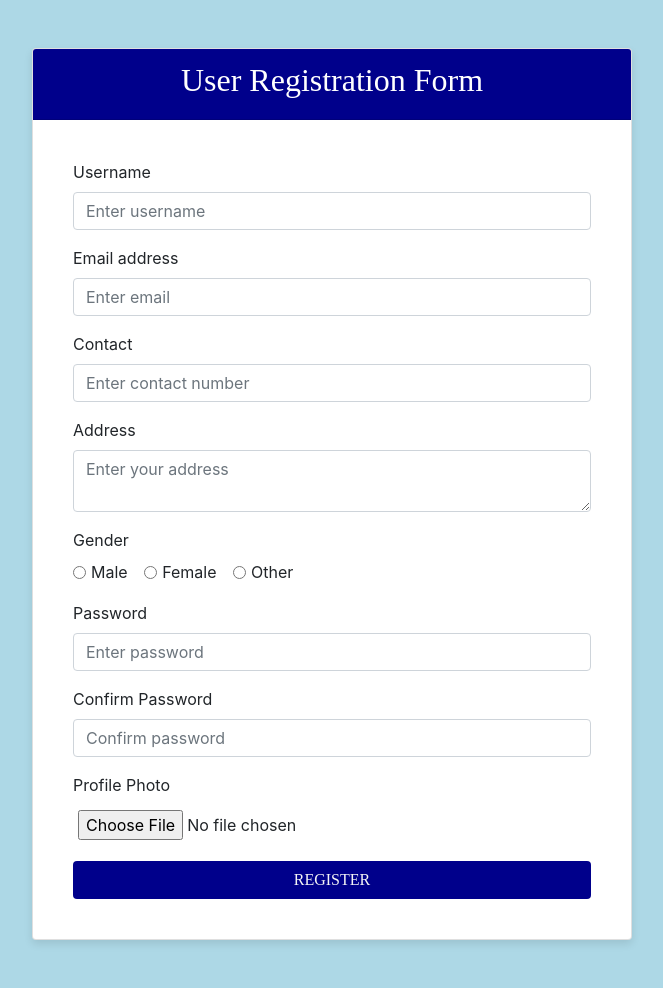
After one commit to PrajaktaGarodi/SLAM_BOOK_PROJECT, a PHP site: page /register.php in a window 1280 px wide. The commit adds this page. Shown: the whole page, without its empty margins (308-971 px from the left). Run offline with PHP 8.4, Linux system fonts and the light colour scheme.

Commit message:
upload register page and login page with db connection successfully....

```diff
--- /dev/null
+++ b/assets/css/user_register/style.css
@@ -0,0 +1,40 @@
+body {
+    background-color: lightblue;
+  }
+
+  .card {
+    max-width: 600px;
+    margin: auto;
+    box-shadow: 0 4px 8px rgba(0, 0, 0, 0.1);
+  }
+
+  .card-header {
+    background-color:darkblue;
+    color: white;
+    font-size: 1.5rem;
+    /* padding: 10px 0; */
+    font-family: 'Times New Roman', Times, serif;
+  }
+
+  form {
+    padding: 20px;
+  }
+
+  .form-control,
+  .form-control-file {
+    margin-bottom: 15px;
+  }
+
+  #profilePhoto {
+    padding: 5px;
+  }
+
+  button {
+    background-color: darkblue;
+    color: whitesmoke;
+  }
+
+  .error {
+    color: red;
+    font-style: italic;
+  }
--- /dev/null
+++ b/assets/js/user_registeration/script.js
@@ -0,0 +1,68 @@
+$(document).ready(function() {
+    $('#register').validate({
+        rules: {
+            username: {
+                required: true,
+                minlength: 2,
+            },
+            email: {
+                required: true,
+                email: true
+            },
+            password: {
+                required: true,
+                minlength: 6,
+            },
+            confirmpassword: {
+                required: true,
+                minlength: 6,
+                equalTo: "#password"
+            },
+            contact: {
+                required: true,
+                minlength: 10,
+                maxlength: 10,
+                number: true
+            },
+            address: {
+                required: true,
+                minlength: 10
+            },
+            gender: { // Updated name from 'gender' to match the HTML
+                required: true,
+            }
+        },
+        messages: {
+            username: {
+                required: "Please enter your name",
+                minlength: "Your name must consist of at least 2 characters",
+            },
+            email: {
+                required: "Please enter your email address",
+                email: "Please enter a valid email address"
+            },
+            password: {
+                required: "Please enter your password",
+                minlength: "Your password must consist of at least 6 characters"
+            },
+            confirmpassword: {
+                required: "Please confirm your password",
+                minlength: "Your password confirmation must consist of at least 6 characters",
+                equalTo: "Passwords do not match"
+            },
+            contact: {
+                required: "Please enter your phone number",
+                minlength: "Your phone number must consist of at least 10 digits",
+                maxlength: "Your phone number must consist of at most 10 digits",
+                number: "Your phone number must consist of digits only"
+            },
+            address: {
+                required: "Please enter your address",
+                minlength: "Your address must consist of at least 10 characters"
+            },
+            gender: {
+                required: "Please select your gender"
+            }
+        }
+    });
+});
--- a/index.php
+++ b/index.php
@@ -14,7 +14,7 @@
         $users = mysqli_fetch_array($result);
 
         // Correct password verification comparison
-        if ($password== $users['password']) {
+        if (password_verify($password,$users['password'])) {
 
           session_start();
           $_SESSION['username'] = $users['username']; // Fix variable name
--- /dev/null
+++ b/register.php
@@ -0,0 +1,145 @@
+<?php
+include("Common/connection.php");
+
+if (isset($_POST['submit'])) {
+  $usersname = $_POST['username'];
+  $email = $_POST['email'];
+  $contact = $_POST['contact'];
+  $address = $_POST['address'];
+  $password = password_hash($_POST['password'], PASSWORD_BCRYPT);
+  $confirmpassword = $_POST['confirmpassword'];
+  $gender = $_POST['gender'];
+  $filename =$_FILES['profile']["name"];
+  $tempname = $_FILES["profile"]["tmp_name"];
+
+  if($_POST['password']!== $confirmpassword)
+  {
+    echo "<script> alert('Passsword don't match');
+    window.locations.href='register.php'</script>";
+  }
+  else
+  {
+    $check ="SELECT * FROM users WHERE username='$usersname';";
+    $result = mysqli_query($conn,$check);
+
+    if(mysqli_num_rows($result)>0)
+    {
+      echo "<script>alert('User Already Registered')
+      window.location.href= 'register.php';</script>";
+    }
+    else
+    {
+      $folder = "assets/images/" .basename($filename);
+
+      $sql = "INSERT INTO users (username , email, password , contact, address, gender , role_id , profile)
+      VALUES('$usersname' , '$email', '$password' , '$contact', '$address', '$gender' , 2 , '$filename');";
+
+      $insert = mysqli_query($conn , $sql);
+
+      if($insert)
+      {
+        if(move_uploaded_file($tempname,$folder))
+        {
+          echo "<script>alert('User Registerted Successfully');
+          window.location.href='index.php';</script>";
+        }
+        else
+        {
+          echo "<script>alert('Failed to Upload images');
+          </script>";
+        }
+      }
+      else
+      {
+        echo "<script>alert('Error occurred while registering user');
+      window.location.href='register.php';;</script>";
+      }
+    }
+
+  }
+}
+?>
+<!DOCTYPE html>
+<html lang="en">
+
+<head>
+  <meta charset="UTF-8">
+  <meta name="viewport" content="width=device-width, initial-scale=1.0">
+  <title>User Registration Form</title>
+  <link rel="stylesheet" href="https://stackpath.bootstrapcdn.com/bootstrap/4.5.2/css/bootstrap.min.css">
+  <link rel="stylesheet" href="assets/css/user_register/style.css"> <!-- Link to external CSS -->
+  <script src="https://code.jquery.com/jquery-3.5.1.slim.min.js"></script>
+  <script src="https://cdn.jsdelivr.net/npm/bootstrap@4.5.2/dist/js/bootstrap.bundle.min.js"></script>
+  <script src="script.js"></script> <!-- Link to external JS -->
+</head>
+
+<body>
+  <div class="container mt-5 mb-5">
+    <div class="card">
+      <div class="card-header text-center">
+        <h2>User Registration Form</h2>
+      </div>
+      <div class="card-body">
+        <form id="register" method="post" enctype="multipart/form-data">
+          <div class="form-group">
+            <label for="username">Username</label>
+            <input type="text" class="form-control" name="username" id="username" placeholder="Enter username">
+          </div>
+          <div class="form-group">
+            <label for="email">Email address</label>
+            <input type="email" class="form-control" name="email" id="email" placeholder="Enter email">
+          </div>
+          <div class="form-group">
+            <label for="contact">Contact</label>
+            <input type="text" class="form-control" id="contact" name="contact" placeholder="Enter contact number">
+          </div>
+          <div class="form-group">
+            <label for="address">Address</label>
+            <textarea class="form-control" id="address" name="address" rows="2"
+              placeholder="Enter your address"></textarea>
+          </div>
+          <div class="form-group">
+            <label>Gender</label><br>
+            <div class="form-check form-check-inline">
+              <input class="form-check-input" type="radio" name="gender" id="male" value="male">
+              <label class="form-check-label" for="male">Male</label>
+            </div>
+            <div class="form-check form-check-inline">
+              <input class="form-check-input" type="radio" name="gender" id="female" value="female">
+              <label class="form-check-label" for="female">Female</label>
+            </div>
+            <div class="form-check form-check-inline">
+              <input class="form-check-input" type="radio" name="gender" id="other" value="other">
+              <label class="form-check-label" for="other">Other</label>
+            </div>
+          </div>
+          <div class="form-group">
+            <label for="password">Password</label>
+            <input type="password" class="form-control" name="password" id="password" placeholder="Enter password">
+          </div>
+          <div class="form-group">
+            <label for="confirmPassword">Confirm Password</label>
+            <input type="password" class="form-control" name="confirmpassword" id="confirmPassword"
+              placeholder="Confirm password">
+          </div>
+          <div class="form-group">
+            <label for="profilePhoto">Profile Photo</label>
+            <input type="file" name="profile" class="form-control-file" id="profilePhoto">
+          </div>
+          <button type="submit" name="submit" style="background-color:darkblue;  color:whitesmoke  ;     font-family: 'Times New Roman', Times, serif;
+          " class="btn  btn-block">REGISTER</button>
+        </form>
+      </div>
+    </div>
+  </div>
+
+  <!-- <script src="assets/jQuery/jquery-3.7.1.js"></script> -->
+  <script src="assets/jQuery/jquery-3.7.1.min.js"></script>
+  <script src="assets/jQuery/jquery.validate.min.js"></script>
+  <script src="assets/jQuery/jquery-ui.min.js"></script>
+  <script src="assets/js/user_registeration/script.js"></script>
+
+
+</body>
+
+</html>
```
Also changed, not shown: register_form.php (deleted, +0 -217 lines), assets/images/IMG_20240630_143438.jpg (added), assets/images/reg.jpg (deleted).
